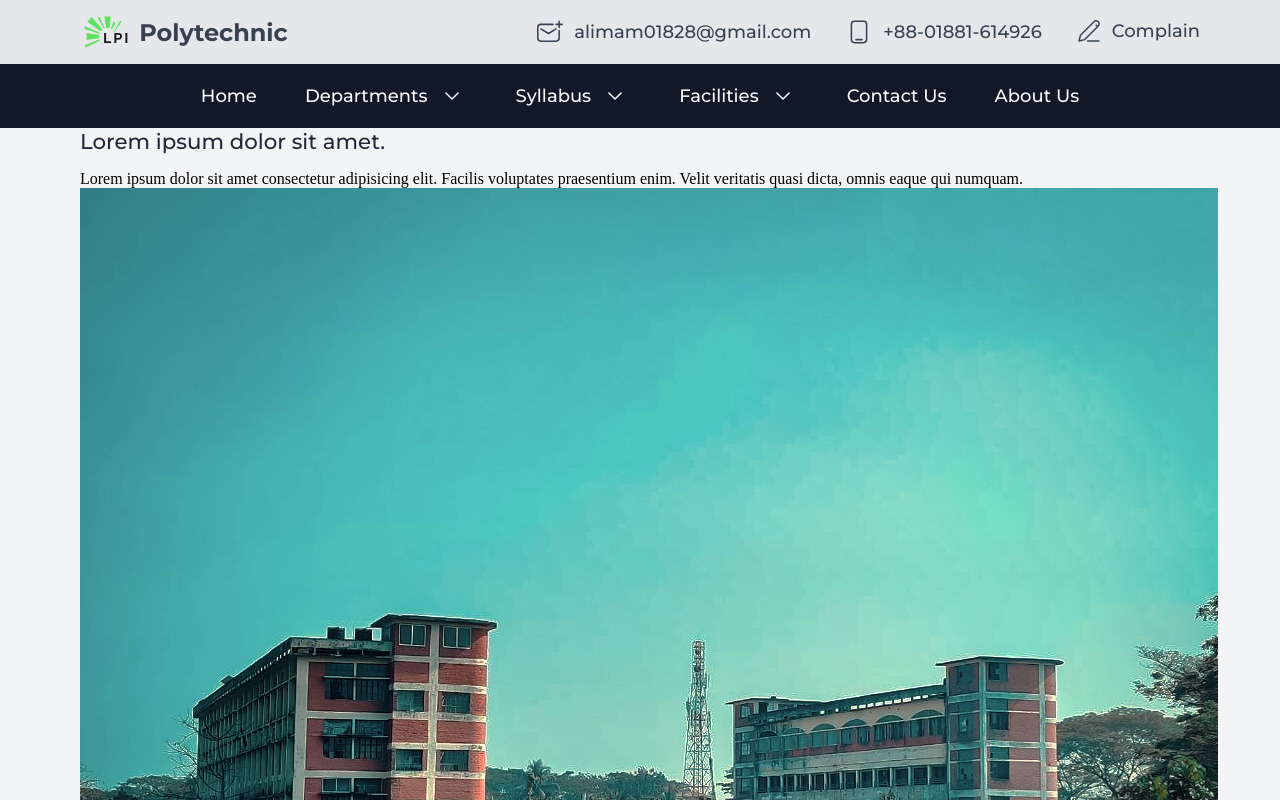
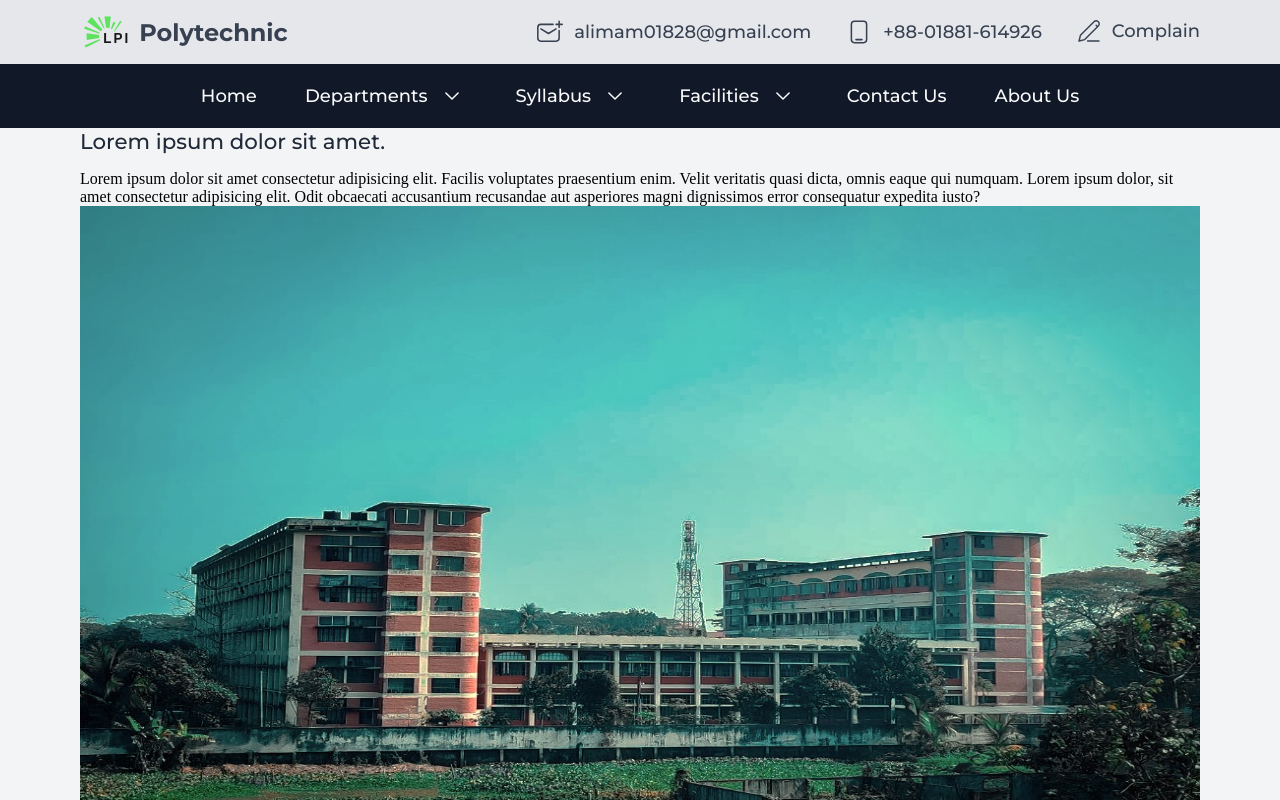
Before and after one commit to al-imam/lpi, a React (Vite) app: page /news in a window 1280 px wide. Shown: the top 800 px of the page. Built offline with nearby package versions, Linux system fonts and the light colour scheme.

Commit message:
change layout style

```diff
--- a/src/components/Post/Post.jsx
+++ b/src/components/Post/Post.jsx
@@ -3,14 +3,16 @@ import classes from "./post.module.css";
 function Post() {
   return (
     <div className={classes.post}>
-      <p className={classes.title}>Lorem ipsum dolor sit amet.</p>
       <div className={classes.postContainer}>
-        <p className={classes.subtitle}>
-          Lorem ipsum dolor sit amet consectetur adipisicing elit. Facilis
-          voluptates praesentium enim. Velit veritatis quasi dicta, omnis eaque
-          qui numquam.
-        </p>
-        <div className={classes.image}>
+        <p className={classes.title}>Lorem ipsum dolor sit amet.</p>
+        <div className={classes.postGroup}>
+          <p className={classes.subtitle}>
+            Lorem ipsum dolor sit amet consectetur adipisicing elit. Facilis
+            voluptates praesentium enim. Velit veritatis quasi dicta, omnis
+            eaque qui numquam. Lorem ipsum dolor, sit amet consectetur
+            adipisicing elit. Odit obcaecati accusantium recusandae aut
+            asperiores magni dignissimos error consequatur expedita iusto?
+          </p>
           <img src="/assets/main.jpg" alt="Post image" />
         </div>
       </div>
--- a/src/components/Post/post.module.css
+++ b/src/components/Post/post.module.css
@@ -1,9 +1,6 @@
 .post {
   max-width: var(--maximum-width);
   margin-inline: auto;
-  display: flex;
-  flex-direction: column;
-  gap: 1rem;
 }
 
 .title {
@@ -12,3 +9,14 @@
   font-weight: var(--fw-regular);
   color: var(--gray-800);
 }
+
+.postContainer {
+  display: flex;
+  flex-direction: column;
+  gap: 1rem;
+}
+
+.postGroup img {
+  max-width: 100%;
+  aspect-ratio: 16 / 9;
+}
```
